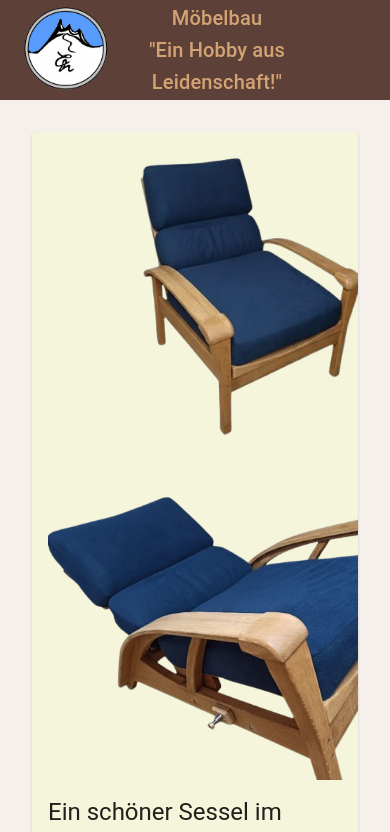
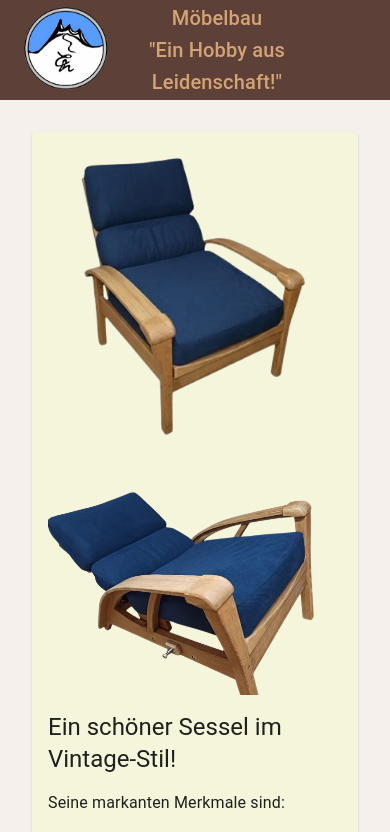
Before and after one commit to carlo-heinemann/Moebelbau, a React (Vite) app: page /Moebelbau/projects in a window 390 px wide. Shown: the top 832 px of the page. Built offline with nearby package versions, Linux system fonts and the light colour scheme; some icons are missing.

Commit message:
show pictures properly on mobile phone

```diff
--- a/src/pages/projects/Projects.tsx
+++ b/src/pages/projects/Projects.tsx
@@ -13,8 +13,9 @@ function Projects() {
 
     return (
         <Stack>
-            {projects.map((project) => (
+            {projects.map((project, index) => (
                 <ProjectCard
+                    key={index}
                     title={project.title}
                     description={project.description}
                     pictures={project.pictures}
@@ -60,14 +61,17 @@ function ProjectCard(
                     >
                     {pictures.map((picture, index) => (
                         <Box
-                            key={index}
+                            key={picture}
                             component="img"
                             src={picture}
                             alt={`Bild ${index + 1}`}
                             sx={{
+                                maxHeight: '300px',
+                                maxWidth: '100%',
                                 width: 'auto',
-                                height: '300px',
+                                height: 'auto',
                                 paddingBottom: 2,
+                                objectFit: 'contain',
                             }}
                         />
                     ))}
```
Also changed, not shown: 2 other files (tests, documents, lock files or other folders).
